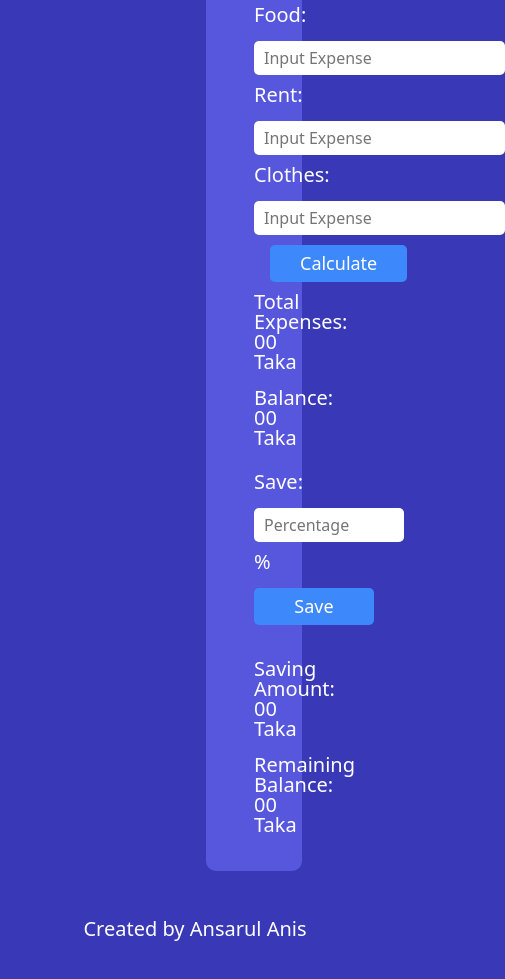
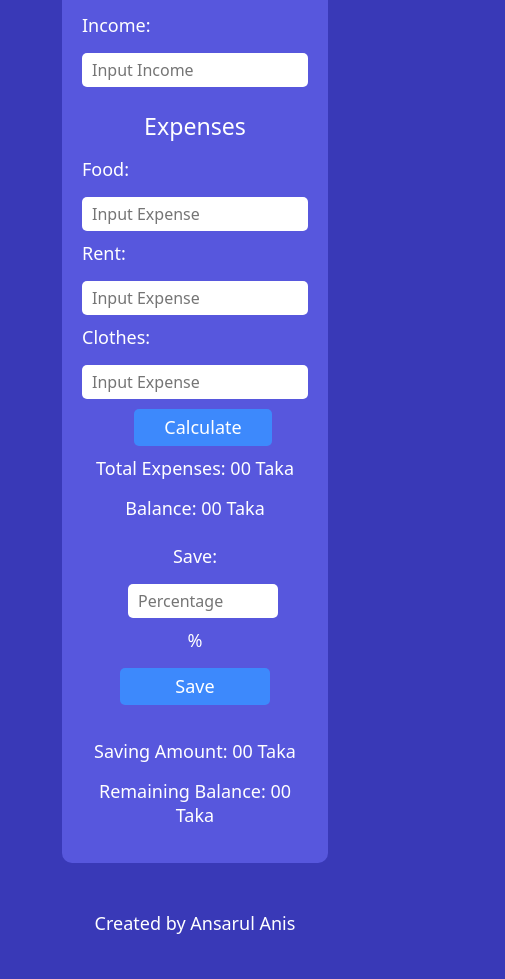
Before and after one commit to ansarulanisgit/deployment-assignment-05, a plain HTML site: page index.html in a window 390 px wide. Shown: the part 607-1586 px from the top of the page, 505 px wide, since content can reach past the window. Drawn offline with nearby package versions, Linux system fonts and the light colour scheme.

Commit message:
Made responsive

```diff
--- a/css/styles.css
+++ b/css/styles.css
@@ -14,6 +14,9 @@ button, input {
     border-radius: 5px;
     border: 0;
 }
+input{
+    max-width: 100%;
+}
 button{
     background: #3d89fc;
     color: #fff;
@@ -21,14 +24,14 @@ button{
     font-size: 18px;
 }
 
-.form{
+.formfield{
     background: rgba(114, 114, 253, 0.541);
     padding: 20px;
     border-radius: 10px;
 }
 p{
-    font-size: 20px;
-    line-height: 20px;
+    font-size: 18px;
+    line-height: 24px;
 }
 
 .error{
--- a/index.html
+++ b/index.html
@@ -6,53 +6,54 @@
     <meta name="viewport" content="width=device-width, initial-scale=1.0">
     <title>Money Manager - Assignment 05</title>
     <link href="https://cdn.jsdelivr.net/npm/bootstrap@5.0.2/dist/css/bootstrap.min.css" rel="stylesheet" integrity="sha384-EVSTQN3/azprG1Anm3QDgpJLIm9Nao0Yz1ztcQTwFspd3yD65VohhpuuCOmLASjC" crossorigin="anonymous">
+    <link rel="shortcut icon" href="images/Favicon.jpg" type="image/x-icon">
     <link rel="stylesheet" href="css/styles.css">
 </head>
 <body>
     <header><h1>Anis's <span class="text-danger">Money Manager</span> </h1></header>
     <main>
-        <div class="container m-5">
-            <div class="row m-5">
-                <div class="col-md-5">
-                    <img class="img-fluid rounded mt-2" src="images/money3.jpg" alt="Money">
+        <div class="container-lg">
+            <div class="row m-md-5 m-sm-0">
+                <div class="col-md-5 col-sm-12 text-center">
+                    <img class="img-fluid rounded my-2" src="images/money3.jpg" alt="Money">
                 </div>
-                <div class="col-md-7 px-5">
-                    <div class="form px-5">
+                <div class="col-md-7 col-sm-12 p-lg-5 p-md-2">
+                    <div class="formfield">
                         <h3 class="text-center my-3">Income:</h3>
                         <div class="row">
-                            <div class="col-4 text-end">
+                            <div class="col-md-4 col-sm-12 text-sm-center text-md-end">
                                 <p>Income:</p>
                             </div>
-                            <div class="col-8 ">
-                                <input type="text" id="income" placeholder="Input Income">
+                            <div class="col-md-8 col-sm-12 ">
+                                <input type="text" class="text-md-center" id="income" placeholder="Input Income">
                                 <p class="text-danger error" id="income-error">Please input positive number. Text or negative number isn't acceptable.</p>
                             </div>
                         </div>
 
                         <h3 class="text-center my-3">Expenses</h3>
                         <div class="row">
-                            <div class="col-4 text-end">
+                            <div class="col-md-4 col-sm-12 text-sm-center text-md-end">
                                 <p>Food:</p>
                             </div>
-                            <div class="col-8">
+                            <div class="col-md-8 col-sm-12">
                                 <input type="text" id="food" placeholder="Input Expense">
                                 <p class="text-danger error" id="food-error">Please input positive number. Text or negative number isn't acceptable.</p>
                             </div>
                         </div>
                         <div class="row">
-                            <div class="col-4 text-end">
+                            <div class="col-md-4 col-sm-12 text-sm-center text-md-end">
                                 <p>Rent:</p>
                             </div>
-                            <div class="col-8">
+                            <div class="col-md-8 col-sm-12">
                                 <input type="text" id="rent" placeholder="Input Expense">
                                 <p class="text-danger error" id="rent-error">Please input positive number. Text or negative number isn't acceptable.</p>
                             </div>
                         </div>
                         <div class="row">
-                            <div class="col-4 text-end">
+                            <div class="col-md-4 col-sm-12 text-sm-center text-md-end">
                                 <p>Clothes: </p>
                             </div>
-                            <div class="col-8">
+                            <div class="col-md-8 col-sm-12">
                                 <input type="text" id="clothes" placeholder="Input Expense">
                                 <p class="text-danger error" id="clothes-error">Please input positive number. Text or negative number isn't acceptable.</p>
                             </div>
@@ -65,23 +66,23 @@
                                 <p>Balance: <span id="balance">00</span> Taka</p>
                             </div>
                         </div>
-                        <div class="row my-3">
-                            <div class="col-2">
+                        <div class="row px-md-2 px-sm-0 text-center">
+                            <div class="col-lg-1 col-md-1 col-sm-12">
                                 <p>Save:</p>
                             </div>
-                            <div class="col-5">
-                                <input type="text" style="width: 150px" id="save-percent" placeholder="Percentage">
+                            <div class="col-lg-5 col-md-8 col-sm-10">
+                                <input type="text" class="ms-3" style="width: 150px" id="save-percent" placeholder="Percentage">
                             </div>
-                            <div class="col-1">
+                            <div class="col-lg-1 col-md-1 col-sm-12">
                                 <p>%</p>
                             </div>
-                            <div class="col-4">
-                                <button style="width: 120px" id="save-button"> Save </button>
+                            <div class="col-lg-5 col-md-12 col-sm-12">
+                                <button style="width: 150px" id="save-button"> Save </button>
                             </div>
                             <p class="text-danger error text-center" id="save-error">Please input positive number. Text or negative number isn't acceptable.</p>
                             <p class="text-danger error text-center" id="percentage-error">You can't save more than your amount of balance.</p>
                         </div>
-                        <div class="text-center mt-4">
+                        <div id="saving-part" class="text-center mt-4">
                             <p>Saving Amount: <span id="saving-amount">00</span> Taka</p>
                             <p>Remaining Balance: <span id="remaining-balance">00</span> Taka</p>
                         </div>
@@ -90,7 +91,7 @@
             </div>
         </div>
     </main>
-    <footer>
+    <footer class="mt-5">
         <p>Created by Ansarul Anis</p>
     </footer>
 
--- a/js/manager.js
+++ b/js/manager.js
@@ -61,9 +61,11 @@ document.getElementById('save-button').addEventListener('click', function(){
     const savePercentage = getInputValue('save-percent', 'save-error');
     if(savePercentage>100){
         displayBlock('percentage-error');
+        displayNone('saving-part');
     }
     else{
         displayNone('percentage-error');
+        displayBlock('saving-part');
         const getBalanceField = document.getElementById('balance');
         const getBalanceText = getBalanceField.innerText;
         const currentBalance = parseFloat(getBalanceText);
```
Also changed, not shown: images/Favicon.jpg (added).
